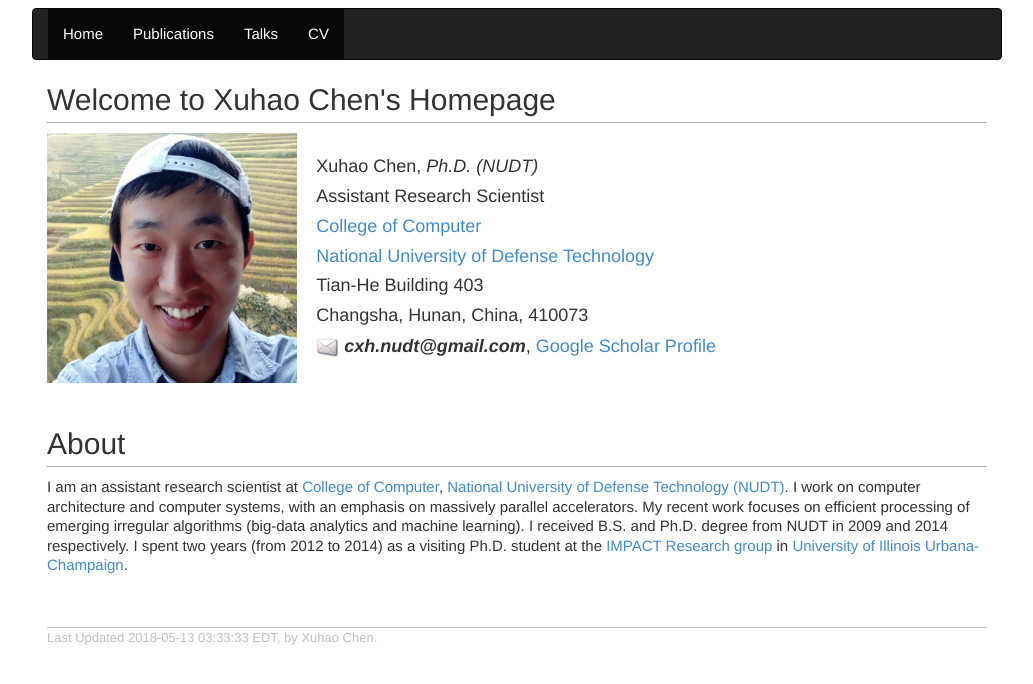
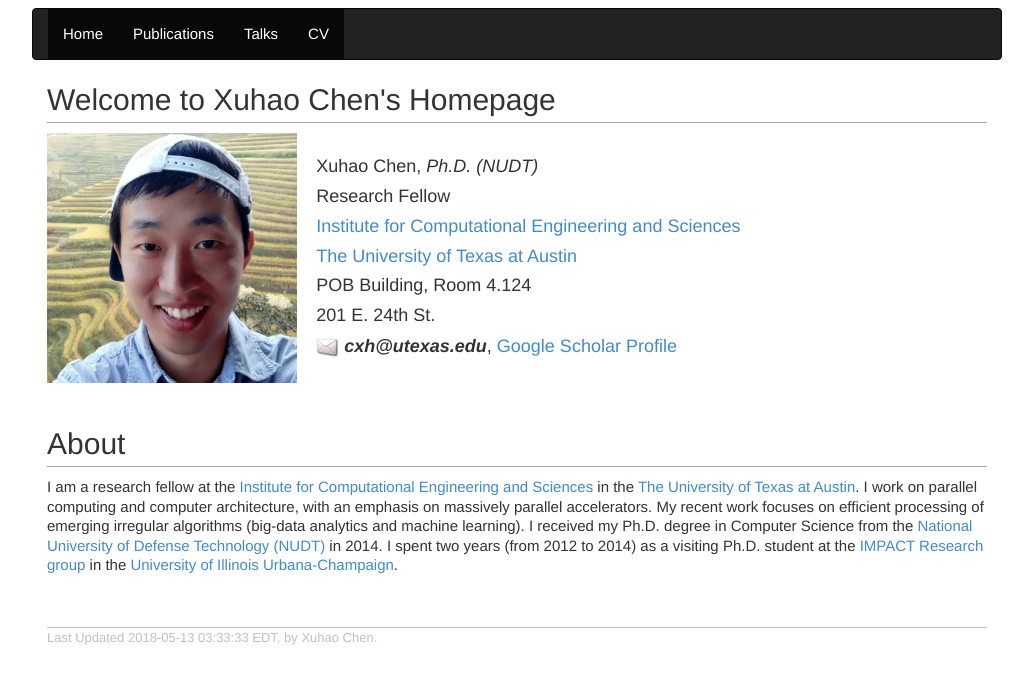
Before and after one commit to chenxuhao/chenxuhao.github.io, a Jekyll site: the page built from index.html, in a window 1280 px wide. Shown: the top 684 px of the page, without its empty margins (123-1156 px from the left). Built offline with Jekyll 4.4.1, drawn with Linux system fonts in a browser that asks for light colours.

Commit message:
update info

```diff
--- a/index.html
+++ b/index.html
@@ -6,21 +6,22 @@
 <table class="imgtable"><tr><td>
 <img src="cxh.jpg" alt="Xuhao Chen" width="250px" height="250px" />&nbsp;</td>
 <td align="left"><h4>&nbsp;&nbsp;&nbsp;Xuhao Chen, <i>Ph.D. (NUDT)</i></h4>
-<h4>&nbsp;&nbsp;&nbsp;Assistant Research Scientist</h4>
-<h4>&nbsp;&nbsp;&nbsp;<a href="http://www.nudt.edu.cn/special_eng.asp?classid=12">College of Computer</a> </h4>
-<h4>&nbsp;&nbsp;&nbsp;<a href="http://www.nudt.edu.cn/index_eng.htm">National University of Defense Technology</a></h4>
-<h4>&nbsp;&nbsp;&nbsp;Tian-He Building 403 </h4>
-<h4>&nbsp;&nbsp;&nbsp;Changsha, Hunan, China, 410073 </h4>
-<h4>&nbsp;&nbsp;&nbsp;<img src="email_icon.jpg"/ ALIGN=TOP> <i><b>cxh.nudt@gmail.com</b></i>,
+<h4>&nbsp;&nbsp;&nbsp;Research Fellow</h4>
+<h4>&nbsp;&nbsp;&nbsp;<a href="https://www.ices.utexas.edu/">Institute for Computational Engineering and Sciences</a> </h4>
+<h4>&nbsp;&nbsp;&nbsp;<a href="https://www.utexas.edu/">The University of Texas at Austin</a></h4>
+<h4>&nbsp;&nbsp;&nbsp;POB Building, Room 4.124</h4>
+<h4>&nbsp;&nbsp;&nbsp;201 E. 24th St. </h4>
+<h4>&nbsp;&nbsp;&nbsp;<img src="email_icon.jpg"/ ALIGN=TOP> <i><b>cxh@utexas.edu</b></i>,
 <a href="https://scholar.google.com/citations?user=GcdGTBAAAAAJ&hl=en">Google Scholar Profile</a> <br /></h4>
 </td></tr></table>
 <h2>About</h2>
-<p>I am an assistant research scientist at <a href="http://www.nudt.edu.cn/special_eng.asp?classid=12">College of Computer</a>,
-  <a href="http://www.nudt.edu.cn/index_eng.htm">National University of Defense Technology (NUDT)</a>.
-  I work on computer architecture and computer systems, with an emphasis on massively parallel accelerators.
+<p>I am a research fellow at the <a href="https://www.ices.utexas.edu/">Institute for Computational Engineering and Sciences</a>
+  in the <a href="https://www.utexas.edu/">The University of Texas at Austin</a></h4>.
+  I work on parallel computing and computer architecture, with an emphasis on massively parallel accelerators.
   My recent work focuses on efficient processing of emerging irregular algorithms (big-data analytics and machine learning).
-  I received B.S. and Ph.D. degree from NUDT in 2009 and 2014 respectively.
+  I received my Ph.D. degree in Computer Science from the
+  <a href="http://www.nudt.edu.cn/index_eng.htm">National University of Defense Technology (NUDT)</a> in 2014.
   I spent two years (from 2012 to 2014) as a visiting Ph.D. student
   at the <a href="http://impact.crhc.illinois.edu/">IMPACT Research group</a>
-  in <a href="http://www.illinois.edu/">University of Illinois Urbana-Champaign</a>.
+  in the <a href="http://www.illinois.edu/">University of Illinois Urbana-Champaign</a>.
 </p>
```
Also changed, not shown: cv.html (+4 -11 lines).
